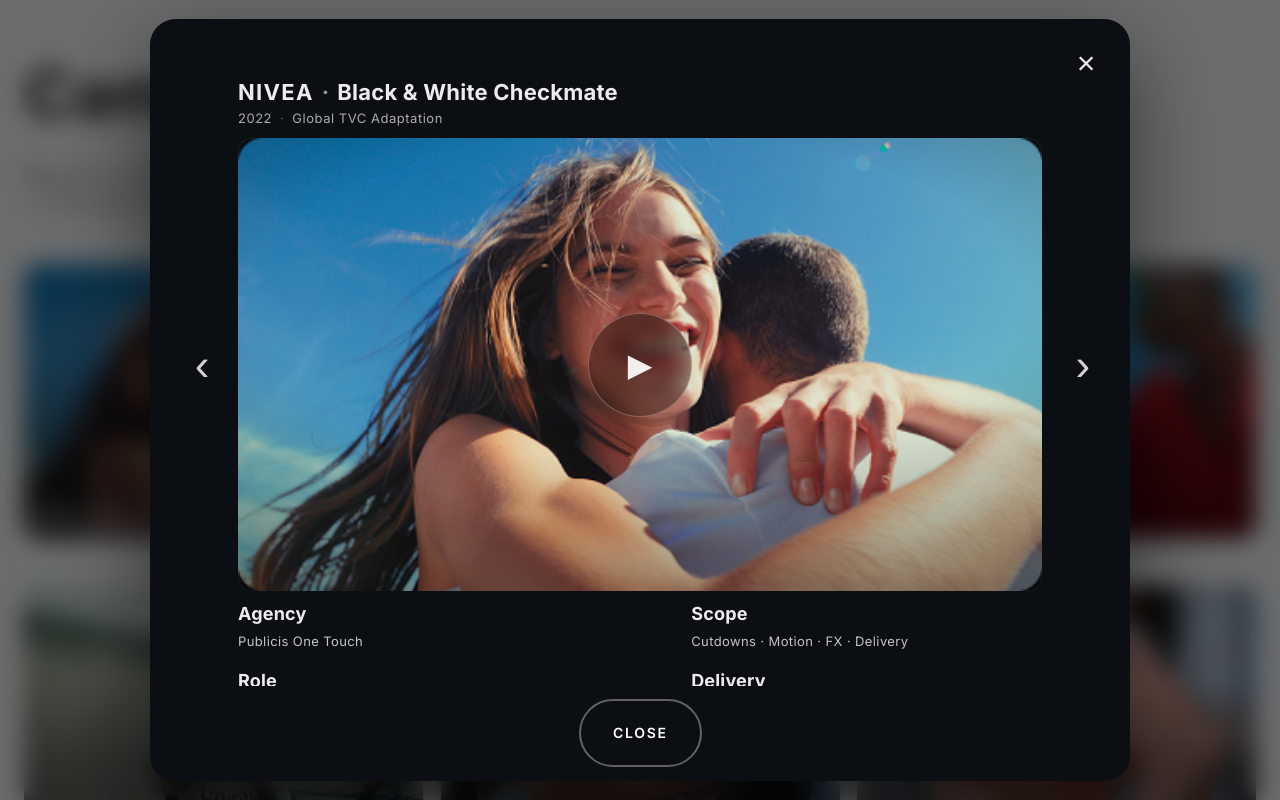
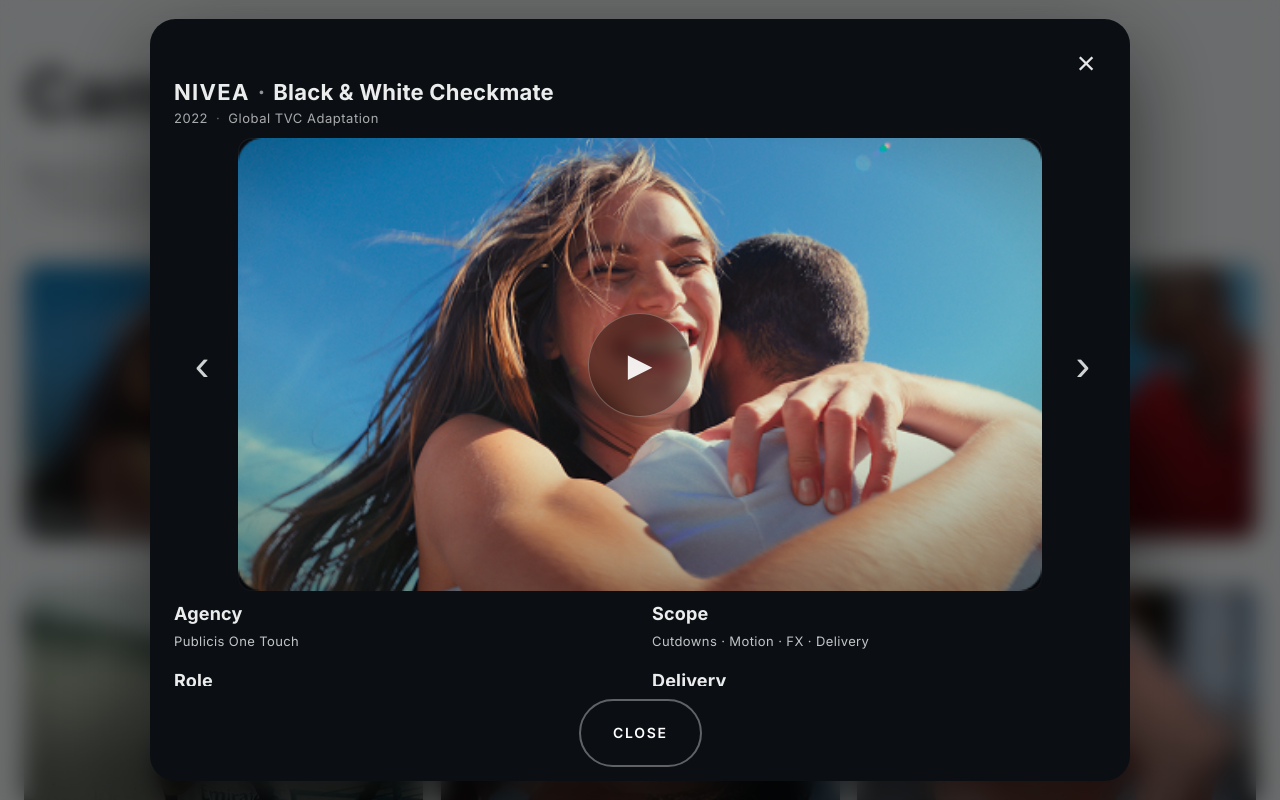
Before and after one commit to Harivonwintr/Wyntre-Studios, a Next.js app: page / in a window 1280 px wide. Both pictures are taken after a click on the element "NIVEA | Black and White Checkmate". Shown: the part 2322-3122 px from the top of the page. Built offline with nearby package versions, Linux system fonts and the light colour scheme; a web font is replaced by a local one.

Commit message:
Fix card width consistency and reduce gap between Challenge and Scope columns

```diff
--- a/components/CaseStudyModal.module.css
+++ b/components/CaseStudyModal.module.css
@@ -98,7 +98,7 @@
 
 .header {
   margin-bottom: clamp(8px, 1.5vw, 12px);
-  padding-left: clamp(0px, 5vw, 68px);
+  padding-left: 0;
   width: 100%;
   max-width: 100%;
   box-sizing: border-box;
@@ -261,10 +261,10 @@
 .meta {
   display: grid;
   grid-template-columns: 1fr 1fr;
-  column-gap: clamp(8px, 3vw, 90px);
+  column-gap: clamp(12px, 2vw, 24px);
   row-gap: clamp(8px, 1.5vw, 20px);
   margin: 0;
-  padding-left: clamp(0px, 5vw, 68px);
+  padding-left: 0;
   flex: 1;
   align-items: start;
   width: 100%;
```
